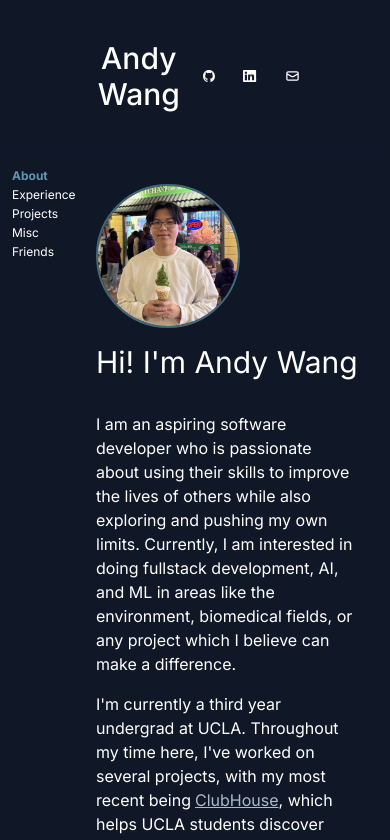
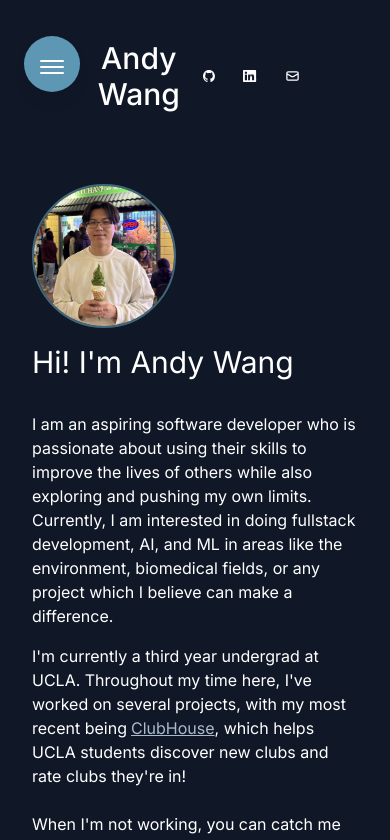
Before and after one commit to DiAndyW/portfolio, a React (Vite) app: page / in a window 390 px wide. Shown: the top 840 px of the page. Built offline with nearby package versions, Linux system fonts and the light colour scheme.

Commit message:
Added mobile floating action button

```diff
--- a/src/App.tsx
+++ b/src/App.tsx
@@ -11,6 +11,95 @@ interface NavItem {
   id: string;
   label: string;
 }
+
+interface MobileFABNavProps {
+  navItems: NavItem[];
+  activeSection: string;
+}
+
+export const MobileFABNav = ({ navItems, activeSection }: MobileFABNavProps) => {
+  const [isExpanded, setIsExpanded] = useState(false);
+
+  const toggleExpanded = () => {
+    setIsExpanded(!isExpanded);
+  };
+
+  const handleNavClick = (id: string) => {
+    setIsExpanded(false);
+    // Smooth scroll to section
+    document.getElementById(id)?.scrollIntoView({ behavior: 'smooth' });
+  };
+
+  return (
+    <div className="fixed top-6 left-6 z-50 md:hidden">
+      {/* Backdrop */}
+      {isExpanded && (
+        <div
+          className="fixed inset-0 -z-10"
+          onClick={() => setIsExpanded(false)}
+        />
+      )}
+
+      {/* Main FAB Button */}
+      <button
+        onClick={toggleExpanded}
+        className={`
+          w-14 h-14 bg-[#5d97b3] text-white rounded-full shadow-lg
+          transition-all duration-300 hover:scale-110 active:scale-95
+          flex items-center justify-center mt-3
+          hover:bg-[#4a7a91] focus:outline-none focus:ring-2 focus:ring-blue-300
+          ${isExpanded ? 'rotate-0' : 'rotate-0'}
+        `}
+      >
+        {/* Menu Icon */}
+        <div className="relative w-6 h-6">
+          <div className={`absolute inset-0 transition-all duration-300 ${
+            isExpanded ? 'opacity-0 rotate-90' : 'opacity-100 rotate-0'
+          }`}>
+            <div className="w-6 h-0.5 bg-white absolute top-2 left-0 rounded"></div>
+            <div className="w-6 h-0.5 bg-white absolute top-3.5 left-0 rounded"></div>
+            <div className="w-6 h-0.5 bg-white absolute top-5 left-0 rounded"></div>
+          </div>
+          <div className={`absolute inset-0 transition-all duration-300 ${
+            isExpanded ? 'opacity-100 rotate-0' : 'opacity-0 rotate-90'
+          }`}>
+            <div className="w-6 h-0.5 bg-white absolute top-3.5 left-0 rounded rotate-45 origin-center"></div>
+            <div className="w-6 h-0.5 bg-white absolute top-3.5 left-0 rounded -rotate-45 origin-center"></div>
+          </div>
+        </div>
+      </button>
+
+      {/* Navigation Items */}
+      <div className={`relative mt-4 transition-all duration-300 ${
+        isExpanded ? 'opacity-100 translate-y-0' : 'opacity-0 translate-y-4 pointer-events-none'
+      }`}>
+        <div className="bg-gray-700 border border-blue-300 rounded-lg p-4 space-y-3">
+          {navItems.map((item, index) => (
+            <button
+              key={item.id}
+              onClick={() => handleNavClick(item.id)}
+              className={`
+                block w-full bg-[#5d97b3] text-gray-800 px-4 py-2 rounded-full shadow-lg
+                transition-all duration-300 hover:scale-105 active:scale-95
+                text-sm font-medium whitespace-nowrap
+                transform
+                ${activeSection === item.id
+                  ? 'bg-[#406578] text-white ring-2 ring-blue-300'
+                  : 'hover:bg-[#33505e]'
+                }
+              `}
+              style={{
+                transitionDelay: isExpanded ? `${index * 50}ms` : '0ms'
+              }}
+            >
+              {item.label}
+            </button>
+          ))}
+        </div>
+      </div>
+    </div>
+  );
+};
 
 function App() {
   const [activeSection, setActiveSection] = useState<string>('about');
@@ -65,9 +154,9 @@ function App() {
         />
 
         <div className="flex w-full max-w-7xl items-start px-2 sm:px-4">
-          <aside className="px-1 sm:px-2 md:px-4 py-4 w-16 sm:w-20 md:w-24 lg:w-1/7 flex-shrink-0 sticky top-24 z-50 min-w-0">
+          <aside className="hidden md:block px-1 sm:px-2 md:px-4 py-4 w-16 sm:w-20 md:w-24 lg:w-1/7 flex-shrink-0 sticky top-24 z-50 min-w-0">
             <ul className="space-y-1 sm:space-y-2">
-              {navItems.map((item: NavItem) => (
+              {navItems.map((item) => (
                 <li key={item.id}>
                   <a
                     href={`#${item.id}`}
@@ -110,6 +199,8 @@ function App() {
         </div>
       </div>
 
+      <MobileFABNav navItems={navItems} activeSection={activeSection} />
+
       <Footer />
     </div>
   );
```
